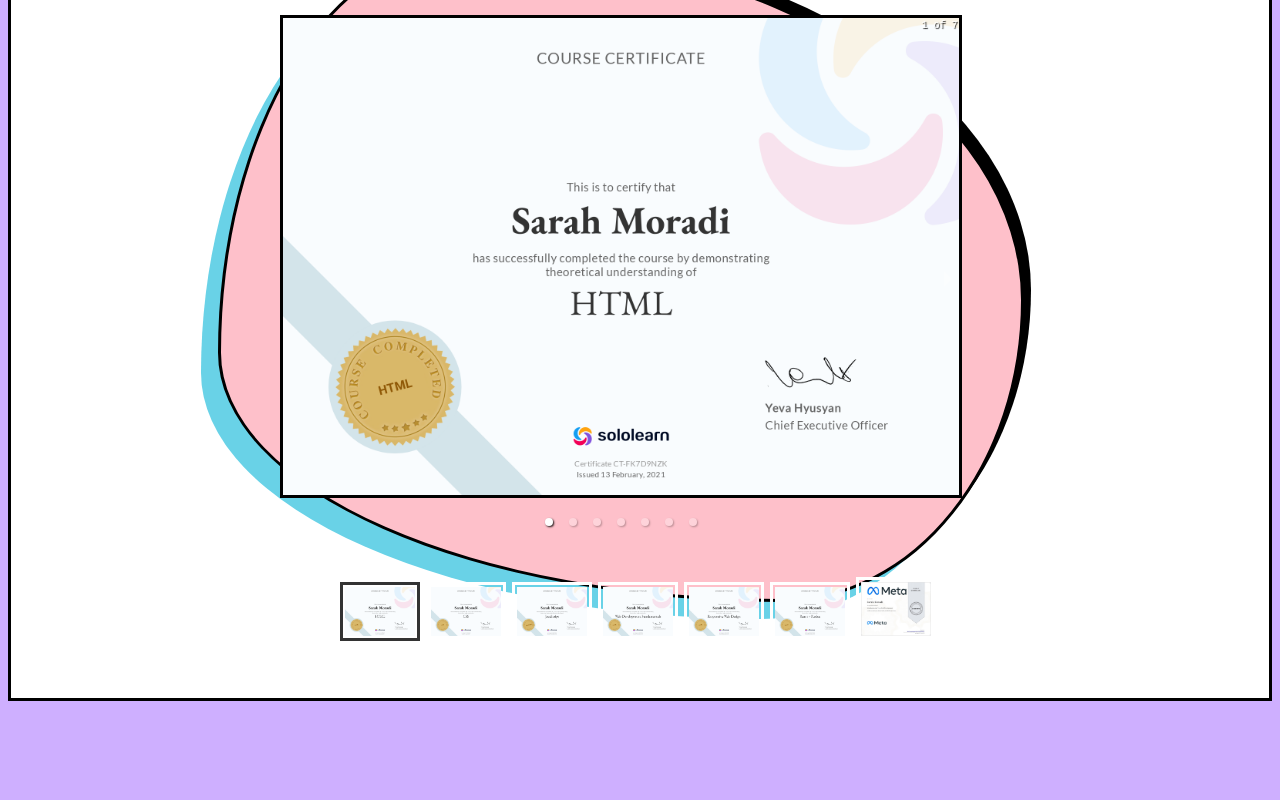
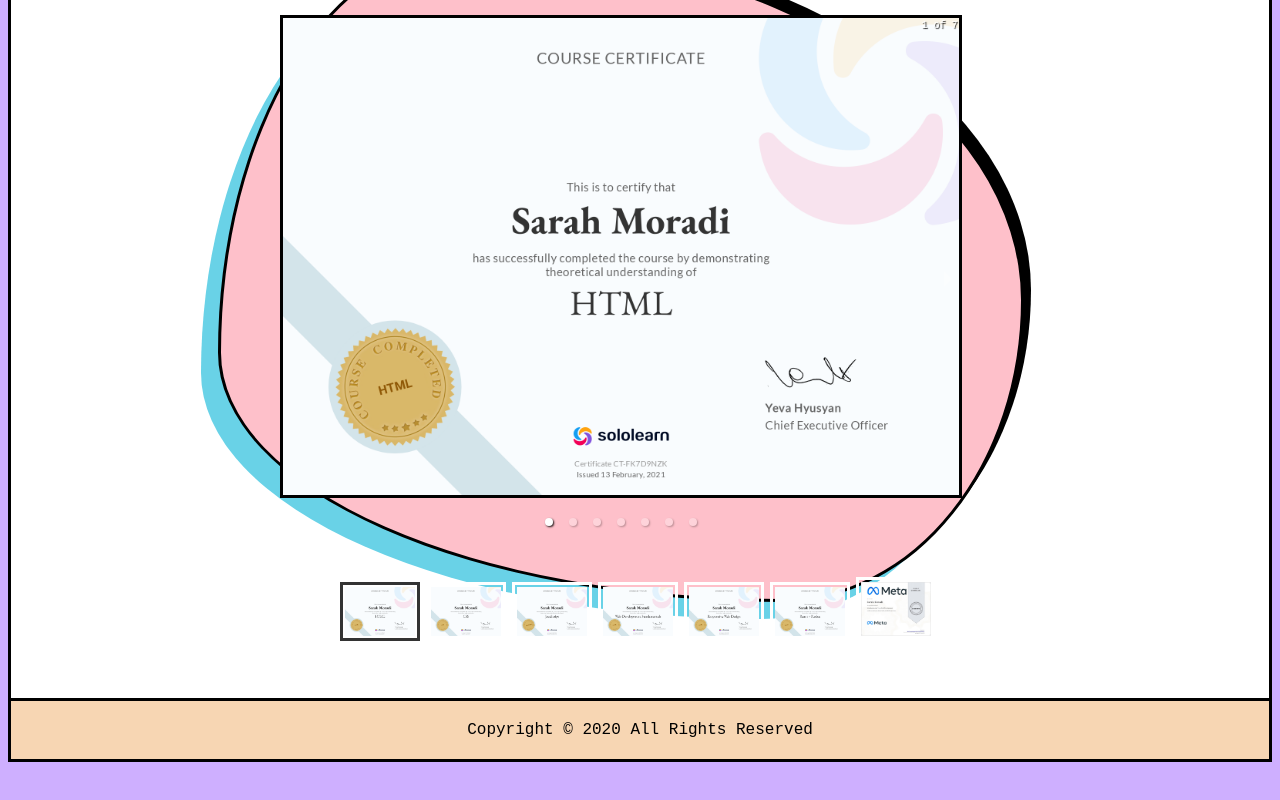
Before and after one commit to SarahMoradi/brutalist-portfolio, a React (Vite) app: page / in a window 1280 px wide. Shown: the part 2092-2892 px from the top of the page. Before the commit the page ends 2857 px from the top, so only its background shows below. Built offline with nearby package versions, Linux system fonts and the light colour scheme.

Commit message:
add footer

```diff
--- a/src/components/footer/Footer.jsx
+++ b/src/components/footer/Footer.jsx
@@ -1,6 +1,10 @@
 import classes from './footer.module.css'
 
 const Footer = () => {
-  return <></>
+  return (
+    <div className={classes.footer_container}>
+      <p>Copyright © 2020 All Rights Reserved</p>
+    </div>
+  )
 }
 export default Footer
--- a/src/components/footer/footer.module.css
+++ b/src/components/footer/footer.module.css
@@ -0,0 +1,9 @@
+.footer_container {
+  border: 3px solid black;
+  border-top: none;
+  display: flex;
+  justify-content: center;
+  align-items: center;
+  padding: 1rem;
+  background-color: #f7d6b3;
+}
```
